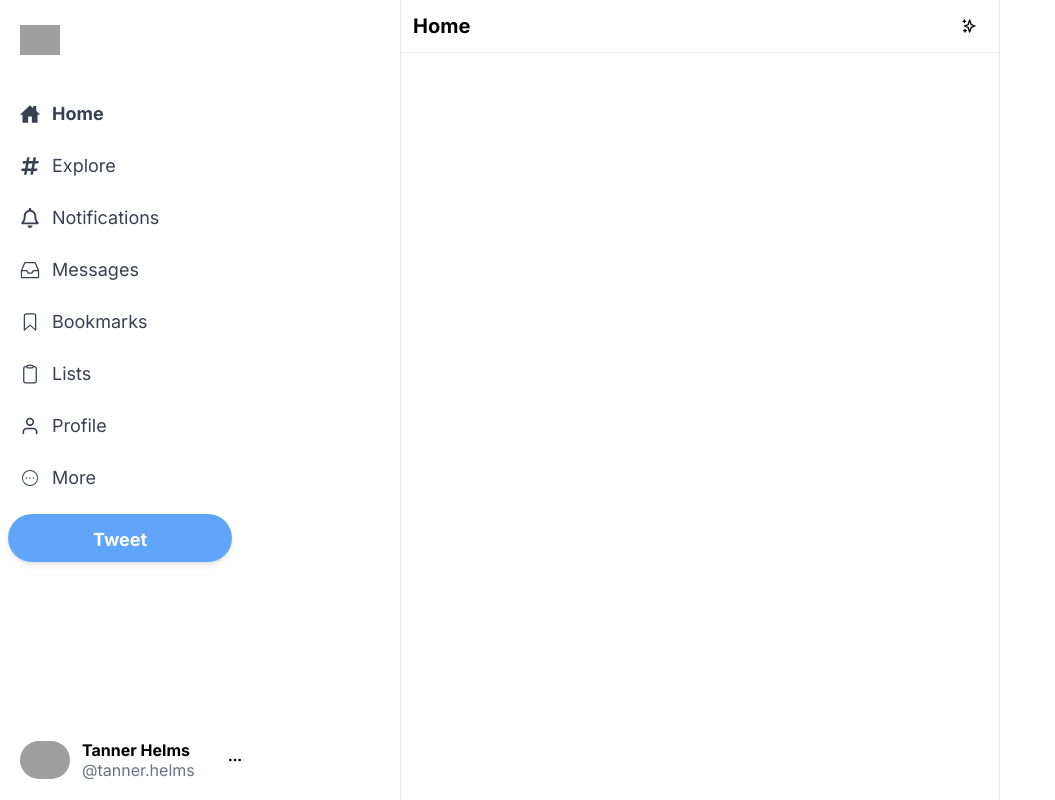
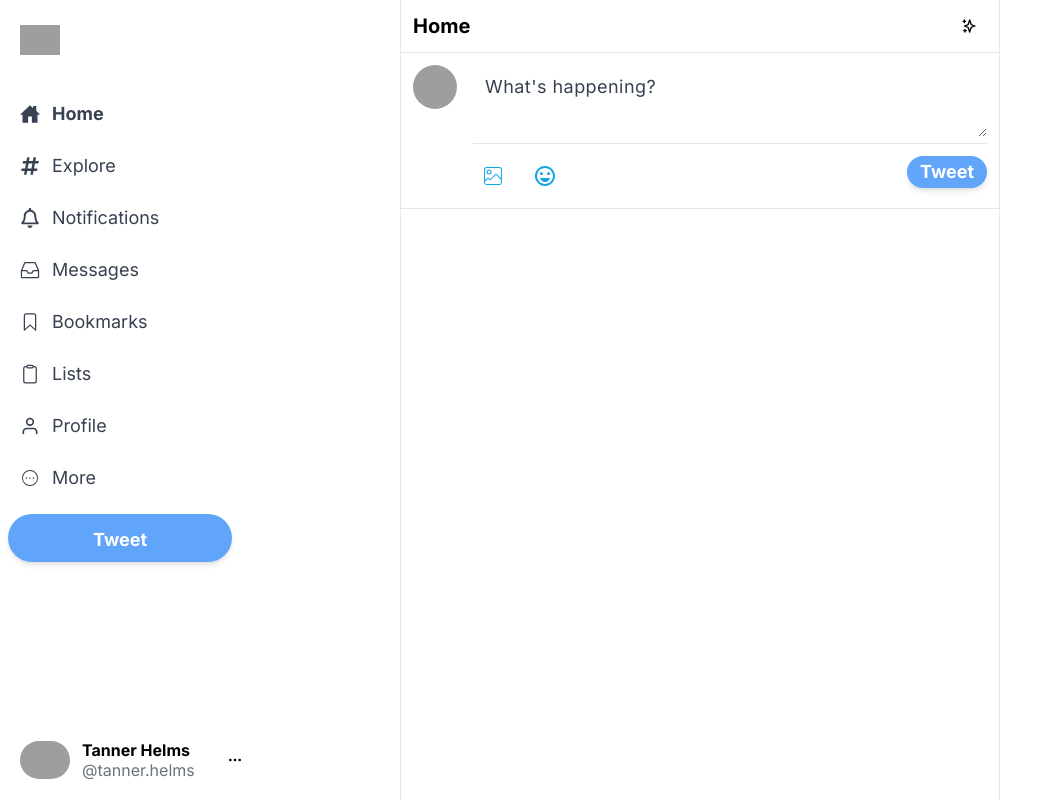
Before and after one commit to TannerHelms/twitter-mock, a Next.js app: page / in a window 1280 px wide. Shown: the whole page, without its empty margins (0-1055 px from the left). Built offline with nearby package versions, Linux system fonts and the light colour scheme; grey boxes are pictures that could not be loaded.

Commit message:
updated feed componet

```diff
--- a/app/@feed/page.js
+++ b/app/@feed/page.js
@@ -1,13 +1,17 @@
 import { HiOutlineSparkles } from "react-icons/hi";
+import Input from "../componets/input";
 export default function FeedPage() {
     return (
         <div className="md:ml-[400px] border-l border-r xl:min-w-[600px] sm:ml-[73px] flex-grow xl:max-w-[600px] border-gray-200">
+            {/* header */}
             <div className="flex py-2 px-3 justify-between sticky items-center top-0 z-50 bg-white border-b border-grey border-gray-200">
                 <h2 className="text-lg sm:text-xl font-bold cursor-pointer">Home</h2>
                 <div className="hoverEffect flex items-center justify-center px-0 py-0 rounded-full w-9 h-9">
                     <HiOutlineSparkles className="h-7" />
                 </div>
             </div>
+            {/* input  */}
+            <Input />
         </div>
     )
 }
--- /dev/null
+++ b/app/componets/input.js
@@ -0,0 +1,25 @@
+import Image from "next/image";
+import { CiImageOn } from "react-icons/ci";
+import { MdOutlineEmojiEmotions } from "react-icons/md";
+export default function Input() {
+    return (
+        <div className="flex space-x-4 border-b border-gray-200 p-3">
+            <Image className="rounded-full h-11 w-11 cursor-pointer hover:brightness-95" width={50} height={50} src="https://tricky-photoshop.com/wp-content/uploads/2017/08/final-1.png" />
+            <div className="w-full divide-y divide-gray-200">
+                <textarea name="content" className="w-full border-none focus:ring-0 text-lg placeholder-gray-700 tracking-wide min-h-[50px] text-gray-700" cols="30" rows="2" placeholder="What's happening?"></textarea>
+                <div className="flex justify-between pt-3">
+                    <div className="flex space-x-3">
+                        <div className="hover:bg-sky-100 p-2 rounded-full cursor-pointer">
+                            <CiImageOn className="h-6 w-6 text-sky-500" />
+                        </div>
+                        <div className="hover:bg-sky-100 p-2 rounded-full cursor-pointer">
+                            <MdOutlineEmojiEmotions className="h-6 w-6 text-sky-500" />
+                        </div>
+                    </div>
+                    <button className="btn-blue w-20 h-8 p-0">Tweet</button>
+                </div>
+            </div>
+
+        </div>
+    )
+}
--- a/package.json
+++ b/package.json
@@ -15,6 +15,7 @@
     "react-icons": "^5.2.0"
   },
   "devDependencies": {
+    "@tailwindcss/forms": "^0.5.7",
     "eslint": "^8",
     "eslint-config-next": "14.2.3",
     "postcss": "^8",
--- a/tailwind.config.js
+++ b/tailwind.config.js
@@ -14,5 +14,7 @@ module.exports = {
       },
     },
   },
-  plugins: [],
+  plugins: [
+    require("@tailwindcss/forms"),
+  ],
 };
```
Also changed, not shown: 1 other file (tests, documents, lock files or other folders).
